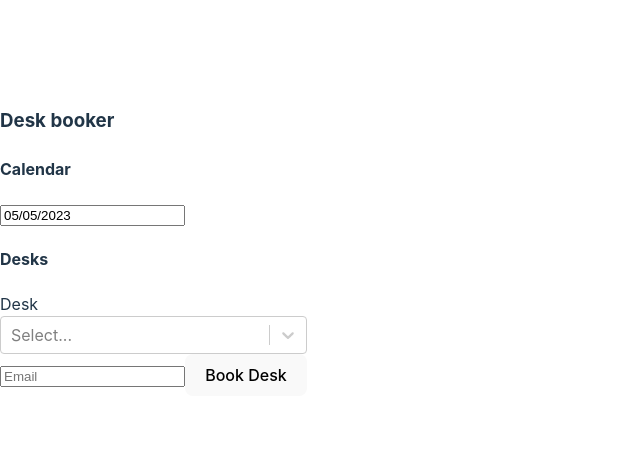
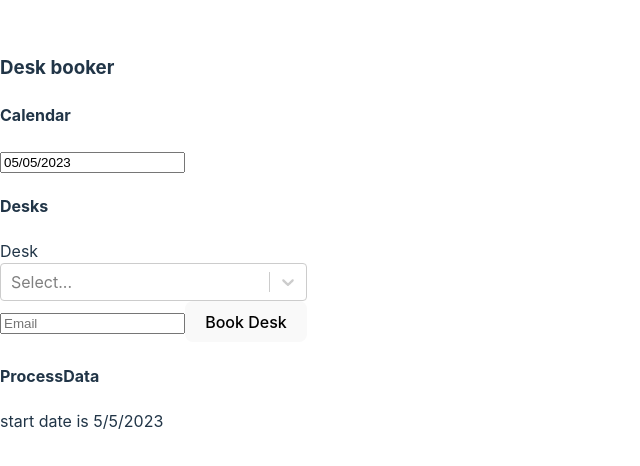
Before and after one commit to robertwilkinson9/ts-reserve-assets, a React (Vite) app: page / in a window 1280 px wide. Shown: the part 158-624 px from the top of the page, without its empty margins (0-640 px from the left). Built offline with nearby package versions, Linux system fonts and the light colour scheme.

Commit message:
start to process the data we have

```diff
--- a/src/App.tsx
+++ b/src/App.tsx
@@ -8,6 +8,7 @@ import { Header } from './components/header'
 import { Calendar } from './components/calendar'
 import { Desks } from './components/desks'
 import { AddEmail } from './components/addemail'
+import { ProcessData } from './components/processdata'
 
 export const App = () => {
    const [startDate, setStartDate] = useState<Date|null>(new Date());
@@ -33,6 +34,7 @@ export const App = () => {
 */ }
      <Desks />
      <AddEmail />
+     <ProcessData start={startDate}/>
      </>
    );
 }
--- /dev/null
+++ b/src/components/processdata.tsx
@@ -0,0 +1,26 @@
+{ /*
+import React, { useState } from "react";
+import { useState } from "react";
+*/ }
+
+export interface ProcessDataProps {
+   start: Date | null;
+}
+
+export const ProcessData = ({ start } : ProcessDataProps) => {
+  let sstr = "null"
+  let sdstr = "No start date available"
+  if (start) {
+    sstr = start.toLocaleDateString();
+//    sstr = start.toString();
+    sdstr = `start date is ${sstr}`;
+  }
+  return (
+    <>
+    <h4> ProcessData </h4>
+    <p>{sdstr}</p>
+    </>
+  );
+};
+
+export default ProcessData
```
